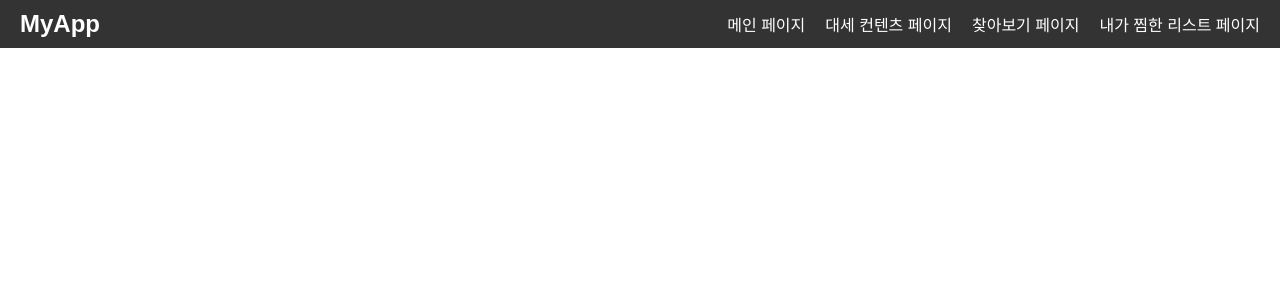
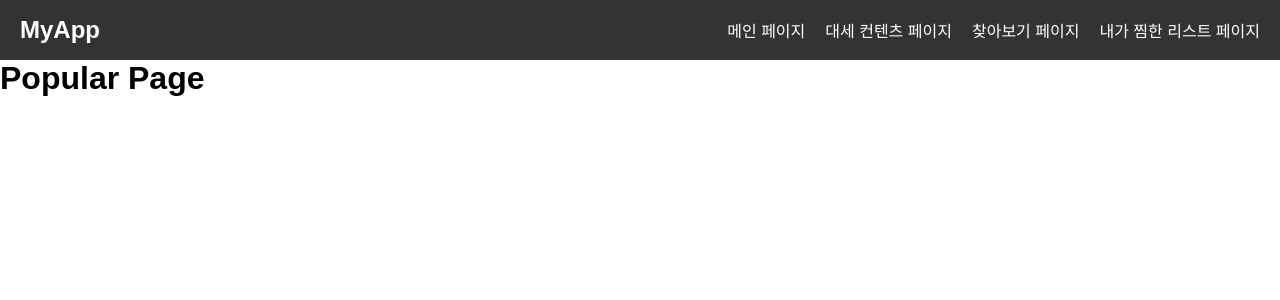
Before and after one commit to KimJH0709/clone-netflix, a Vue app: page /popular in a window 1280 px wide. Shown: the top 300 px of the page. Built offline with nearby package versions, Linux system fonts and the light colour scheme.

Commit message:
Modify tag

```diff
--- a/src/components/Nabvar.vue
+++ b/src/components/Nabvar.vue
@@ -1,4 +1,5 @@
 <template>
+  <div> <!-- 모든 내용을 감싸는 루트 요소 추가 -->
     <nav class="navbar">
       <div class="navbar-brand">
         <a href="/" class="navbar-logo">MyApp</a>
@@ -11,6 +12,9 @@
       </ul>
       <button v-if="currentUser" @click="logout" class="auth-button">로그아웃</button>
     </nav>
+    <div class="content">
+    </div>
+  </div>
 </template>
 
 <script>
@@ -48,6 +52,7 @@ export default {
   left: 0;
   width: 100%;
   z-index: 1000;
+  height: 60px;
 }
 
 .navbar-brand a {
@@ -88,4 +93,8 @@ export default {
 .auth-button:hover {
   background-color: #f40612;
 }
+
+.content {
+  padding-top: 60px;
+}
 </style>
--- a/src/router/index.js
+++ b/src/router/index.js
@@ -2,6 +2,8 @@ import { createRouter, createWebHistory } from 'vue-router';
 import HomePage from '../views/HomePage.vue';
 import AuthPage from '../views/AuthPage.vue';
 import WishlistPage from '../views/WishlistPage.vue';
+import PopularPage from '../views/PopularPage.vue';
+import SearchPage from '../views/SearchPage.vue';
 
 const routes = [
   {
@@ -20,6 +22,16 @@ const routes = [
     name: 'Wishlist',
     component: WishlistPage,
   },
+  {
+    path: '/popular',
+    name: 'Popular',
+    component: PopularPage,
+  },
+  {
+    path: '/search',
+    name: 'Search',
+    component: SearchPage,
+  },
 ];
 
 const router = createRouter({
--- /dev/null
+++ b/src/views/PopularPage.vue
@@ -0,0 +1,9 @@
+<template>
+    <h1>Popular Page</h1>
+</template>
+
+<script>
+export default {
+  name: 'PopularPage',
+};
+</script>
--- /dev/null
+++ b/src/views/SearchPage.vue
@@ -0,0 +1,9 @@
+<template>
+    <h1>Search Page</h1>
+</template>
+
+<script>
+export default {
+  name: 'SearchPage',
+};
+</script>
```
Lines whose indentation alone changed are shown as unchanged.
